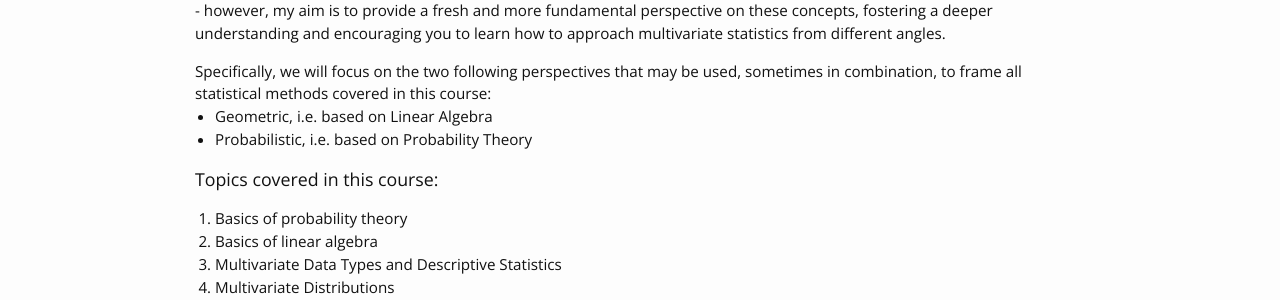
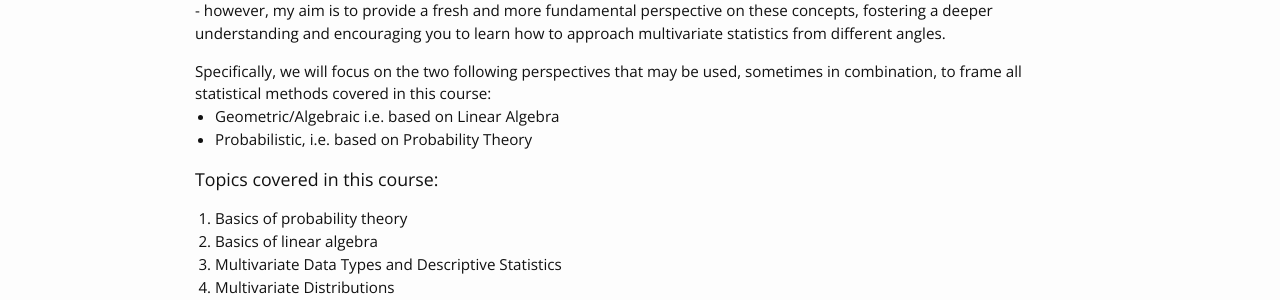
Before and after one commit to 11annah-s-teachings/11annah-s-teachings.github.io, a Jekyll site: the page built from index.md, in a window 1280 px wide. Shown: the part 610-910 px from the top of the page. Built offline with Jekyll 4.4.1, drawn with Linux system fonts in a browser that asks for light colours; nearby versions of some CDN libraries.

Commit message:
Update course_description.html

```diff
--- a/_includes/course_description.html
+++ b/_includes/course_description.html
@@ -4,7 +4,7 @@
 
   Specifically, we will focus on the two following perspectives that may be used, sometimes in combination, to frame all statistical methods covered in this course:
   <ul>
-    <li>Geometric, i.e. based on Linear Algebra</li>
+    <li>Geometric/Algebraic i.e. based on Linear Algebra</li>
     <li>Probabilistic, i.e. based on Probability Theory</li>
   </ul>
   <h3>Topics covered in this course:</h3>
```
